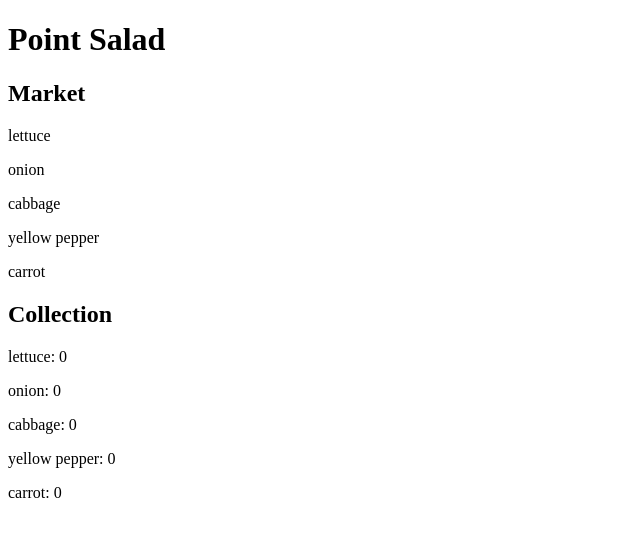
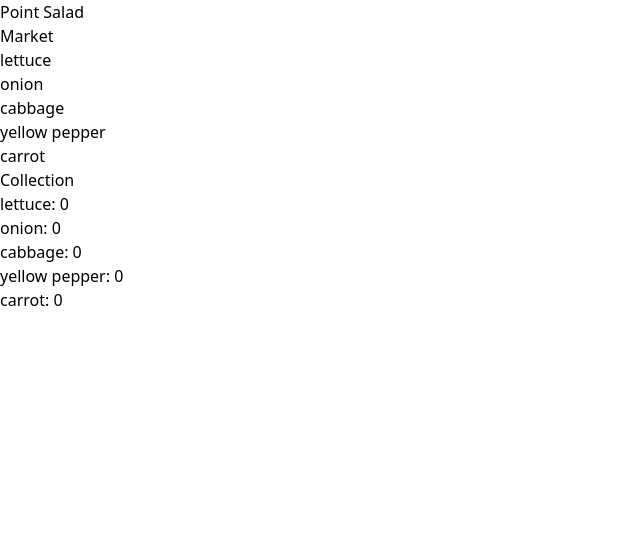
Before and after one commit to s-espinosa/point-salad-old, an Angular app: page / in a window 1280 px wide. Shown: the top 536 px of the page, without its empty margins (0-640 px from the left). Built offline with nearby package versions, Linux system fonts and the light colour scheme.

Commit message:
Add Tailwind

```diff
--- a/package.json
+++ b/package.json
@@ -33,12 +33,15 @@
     "@types/express": "^4.17.17",
     "@types/jasmine": "~5.1.0",
     "@types/node": "^18.18.0",
+    "autoprefixer": "^10.4.16",
     "jasmine-core": "~5.1.0",
     "karma": "~6.4.0",
     "karma-chrome-launcher": "~3.2.0",
     "karma-coverage": "~2.2.0",
     "karma-jasmine": "~5.1.0",
     "karma-jasmine-html-reporter": "~2.1.0",
+    "postcss": "^8.4.32",
+    "tailwindcss": "^3.3.6",
     "typescript": "~5.2.2"
   }
 }
--- a/src/styles.scss
+++ b/src/styles.scss
@@ -1 +1,3 @@
-/* You can add global styles to this file, and also import other style files */
+@tailwind base;
+@tailwind components;
+@tailwind utilities;
--- /dev/null
+++ b/tailwind.config.js
@@ -0,0 +1,10 @@
+/** @type {import('tailwindcss').Config} */
+module.exports = {
+  content: [
+    "./src/**/*.{html,ts}",
+  ],
+  theme: {
+    extend: {},
+  },
+  plugins: [],
+}
```
Also changed, not shown: 1 other file (tests, documents, lock files or other folders).
